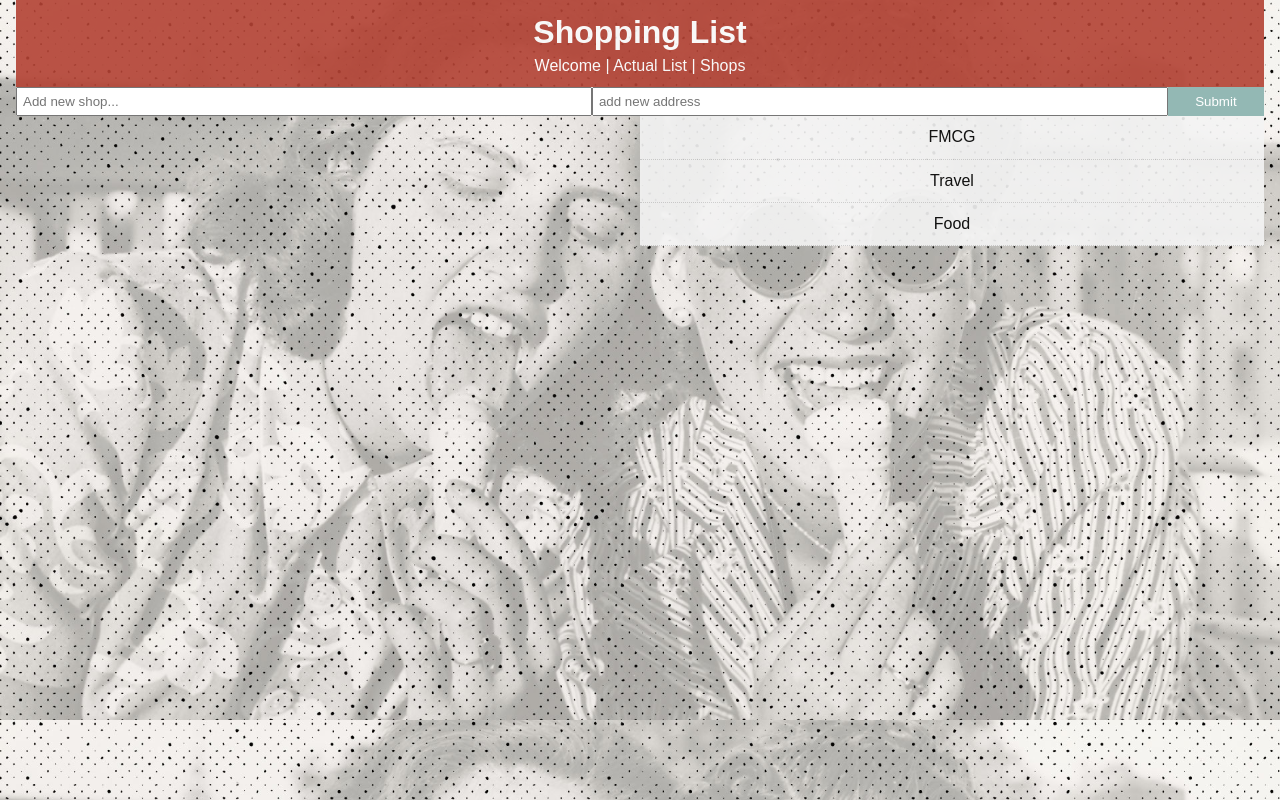
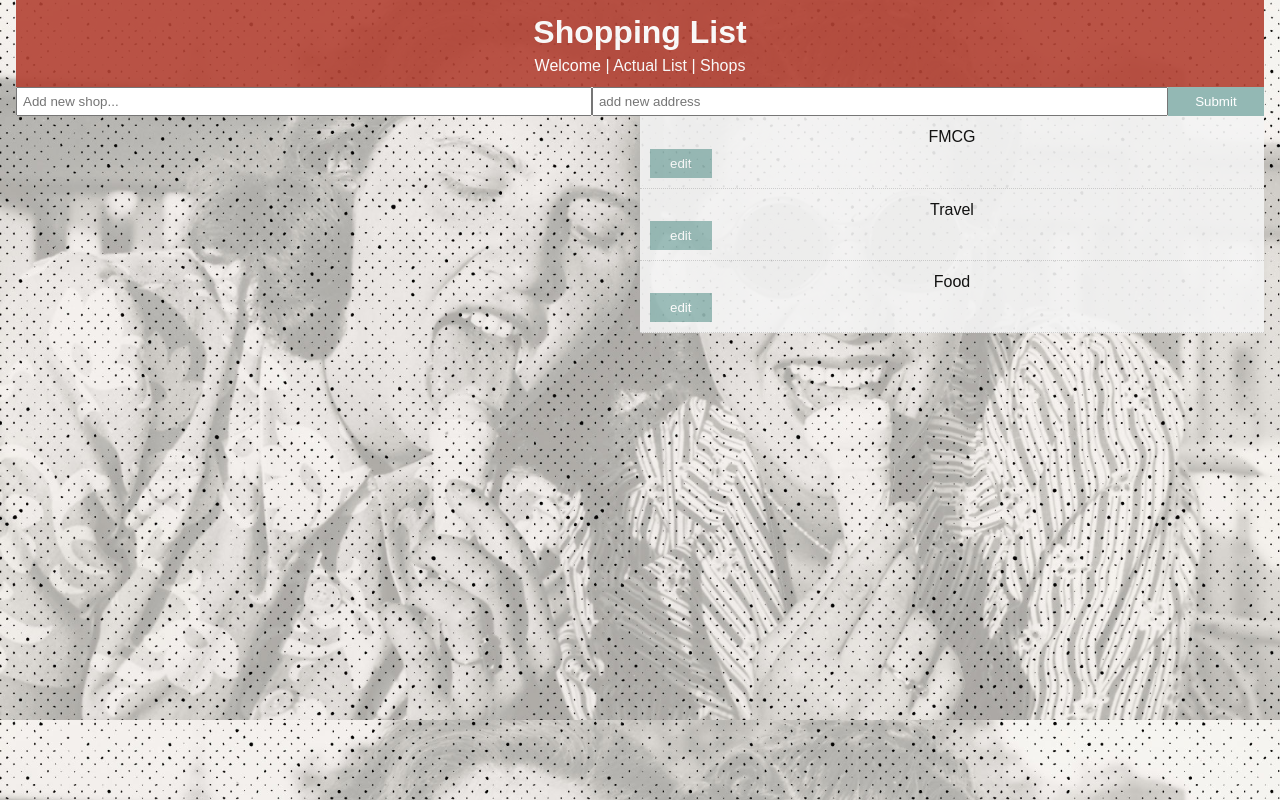
Before and after one commit to peterPalVanyo/react-crash-to-spring, a React (Create React App) app: page /shops in a window 1280 px wide. Built offline with nearby package versions, Linux system fonts and the light colour scheme; no server answers.

Commit message:
just the edit button

```diff
--- a/src/App.js
+++ b/src/App.js
@@ -91,6 +91,10 @@ class App extends Component {
                     [...this.state.toshops, res.data]}));
     }
 
+    // editShop = () => {
+    //     console.log("hello");
+    // }
+
     // addTodo = (name) => {
     //     const newTodo = {
     //         id: uuid.v4(),
@@ -131,7 +135,7 @@ class App extends Component {
                         <Route path="/shops" render={props => (
                             <React.Fragment>
                                 <AddList addList={this.addList}/>
-                                <ToLIsts tolists={this.state.toshops}/>
+                                <ToLIsts tolists={this.state.toshops} editShop={this.editShop}/>
                             </React.Fragment>
                         )}/>
 
--- a/src/components/ListItem.js
+++ b/src/components/ListItem.js
@@ -2,11 +2,18 @@ import React, {Component} from 'react';
 import PropTypes from 'prop-types';
 
 export class ListItem extends Component {
+
+    // onSubmit = (e) => {
+    //     e.preventDefault();
+    //     this.props.editShop;
+    // }
+
     render() {
-
+        const {id, name, address} = this.props.list;
         return(
             <div style={listStyle}>
-                <p style={ pStyle }>{ this.props.list.name }</p>
+                <p style={ pStyle }>{ name }</p>
+                <input type="submit" value="edit" className="btn" style={{flex: '1'}}/>
             </div>
     )
     }
@@ -18,7 +25,7 @@ ListItem.propTypes = {
 
 const pStyle = {
     textAlign: 'center',
-    opacity: 1
+    opacity: 1,
 }
 
 const listStyle = {
```
